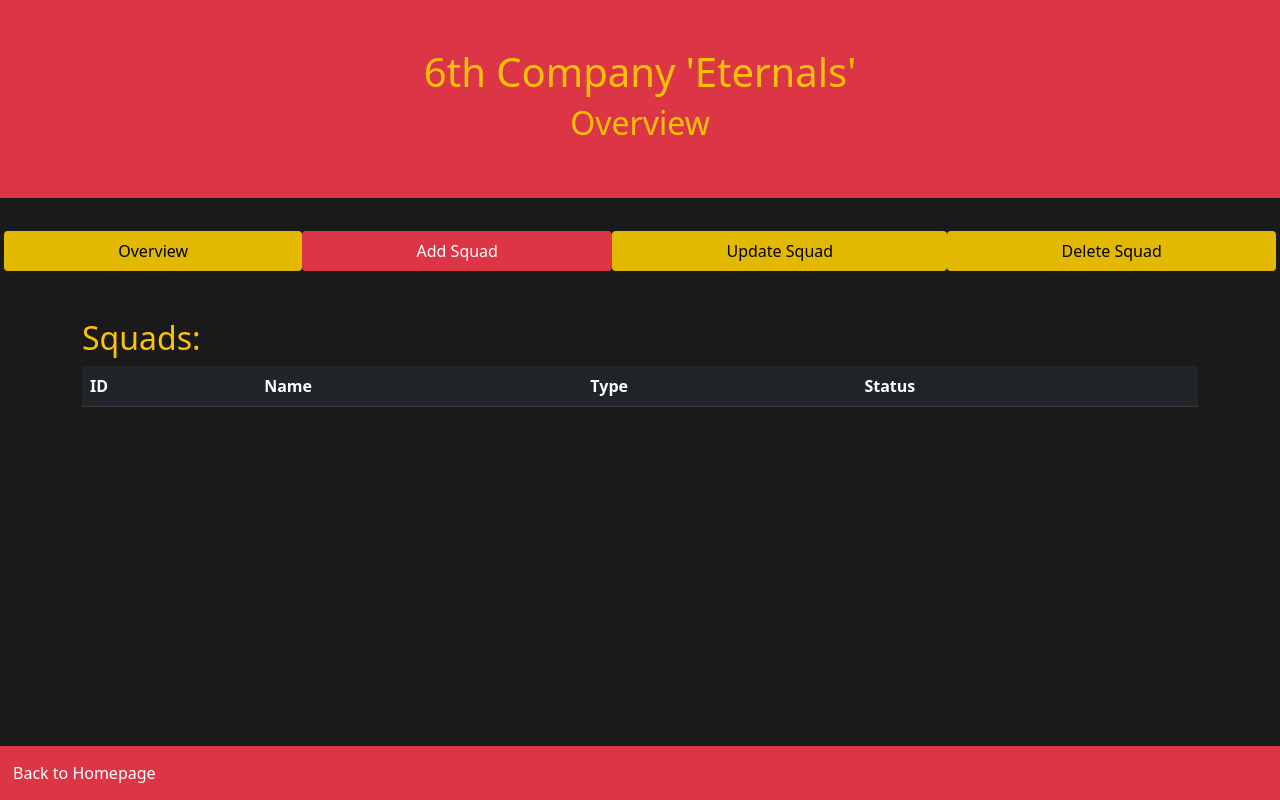
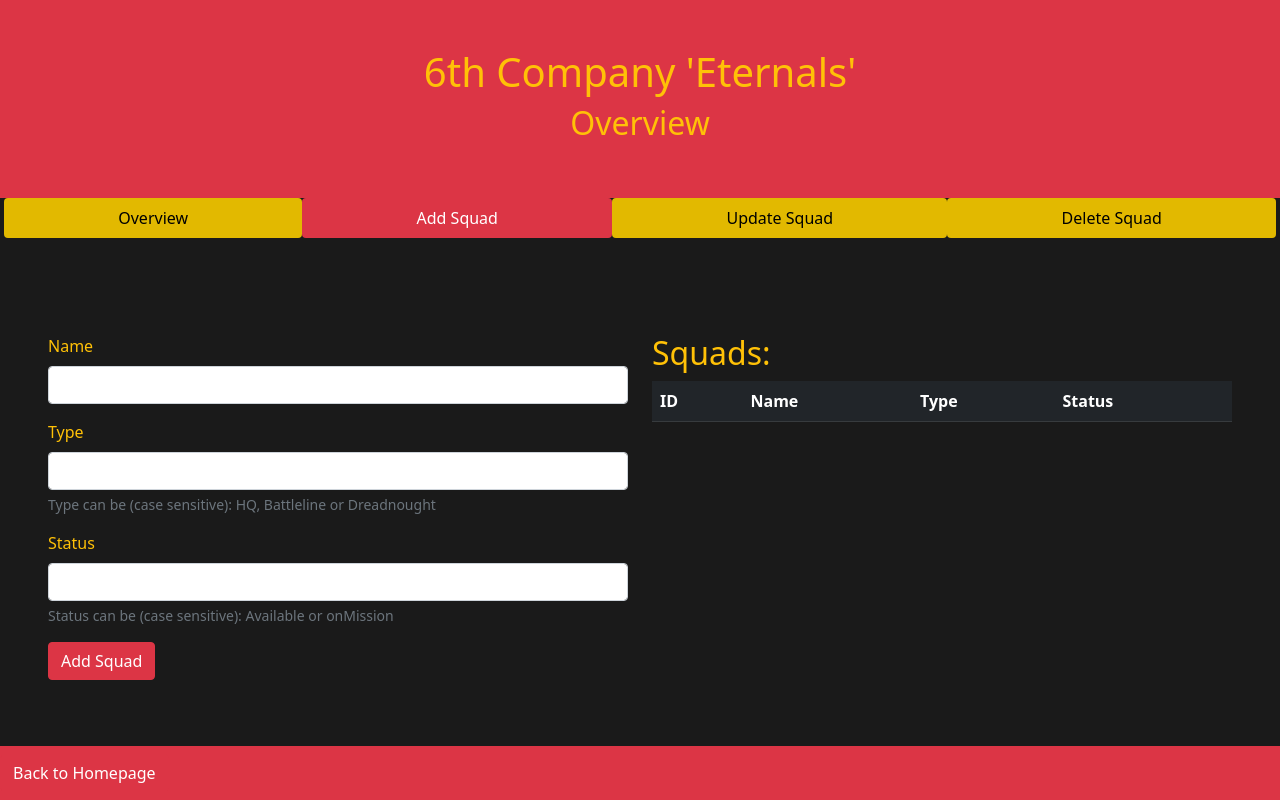
Before and after one commit to rivanovic10120rn/Skript-Projekat-1.-deo, a website: page static/squads/addSquad.html in a window 1280 px wide. Drawn offline with nearby package versions, Linux system fonts and the light colour scheme; no server answers.

Commit message:
ne znam vise sta je problem sa POST

```diff
--- a/static/squads/addSquad.html
+++ b/static/squads/addSquad.html
@@ -38,7 +38,6 @@
             <h1>6th Company 'Eternals'</h1>
             <h2>Overview</h2>
           </div>
-        <hr>
         <ul class="nav nav-pills nav-fill mx-1 sticky-top">
             <li class="nav-item">
               <a class="nav-link" href="squads.html">Overview</a>
@@ -53,7 +52,28 @@
               <a class="nav-link" href="#" >Delete Squad</a>
             </li>
         </ul>
-          <div class="container mt-5 text-warning">
+        <div class="container-fluid p-5 mt-5 text-warning">
+            <div class="row">
+                <div class="col">
+                    <form method="post" action="../../admin/squads">
+                        <div class="mb-3">
+                            <label for="name" class="form-label">Name</label>
+                            <input type="text" class="form-control" id="name" name="name">
+                        </div>
+                        <div class="mb-3">
+                            <label for="type" class="form-label">Type</label>
+                            <input type="type" class="form-control" id="type" name="type" aria-describedby="typeHelp">
+                            <div id="typeHelp" class="form-text">Type can be (case sensitive): HQ, Battleline or Dreadnought</div>
+                        </div>
+                        <div class="mb-3">
+                            <label for="status" class="form-label">Status</label>
+                            <input type="status" class="form-control" id="status" name="status" aria-describedby="statusHelp">
+                            <div id="statusHelp" class="form-text">Status can be (case sensitive): Available or onMission</div>
+                        </div>
+                        <button type="submit" class="btn btn-danger" id="squadButton">Add Squad</button>
+                    </form>
+                </div>
+                <div class="col-6">
                     <h2>Squads:</h2>
                     <table class="table table-dark text-danger ">
                         <thead class="table-dark text-white">
@@ -69,9 +89,11 @@
                         </tbody>
                     </table>
                 </div>
+            </div>
+        </div>
         <nav class="navbar navbar-expand-sm bg-danger fixed-bottom">
             <div class="d-grid">
-              <a href="../../index.html" class="btn btn-danger" id="homeBtn">Back to Homepage</a>
+              <a href="../../" class="btn btn-danger" id="homeBtn">Back to Homepage</a>
             </div>
         </nav>
     </body>
```
Lines whose indentation alone changed are shown as unchanged.
